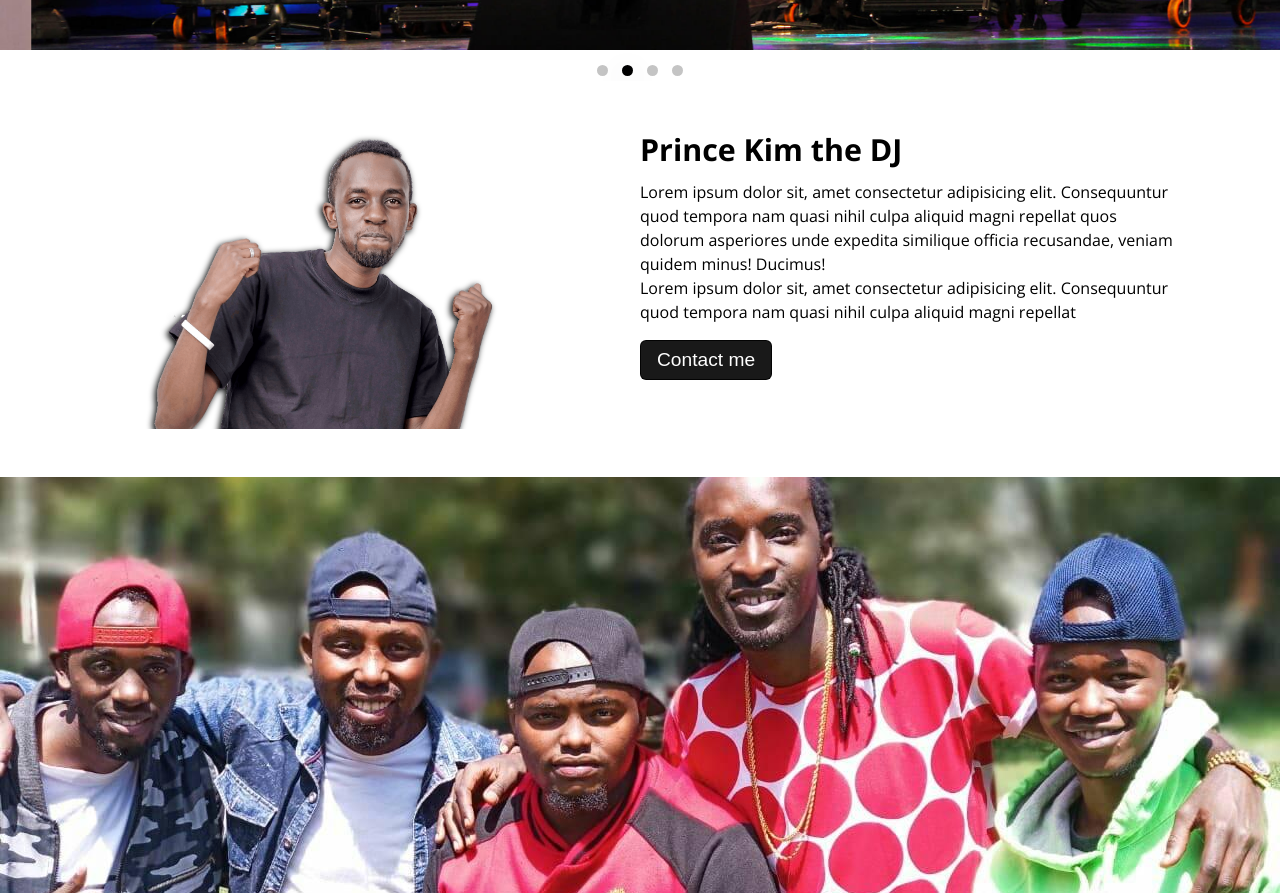
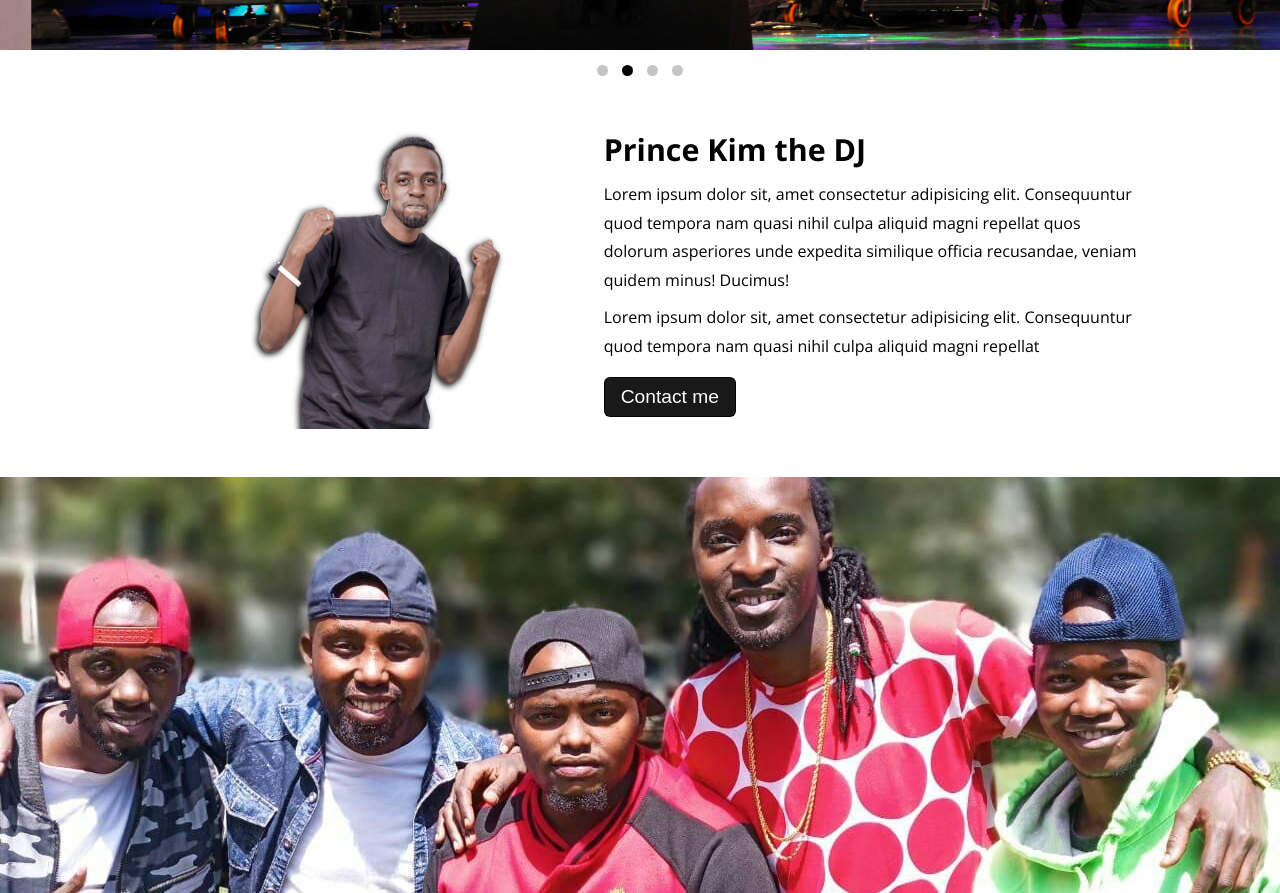
Before and after one commit to david-commit/dj-portfolio, a Next.js app: page / in a window 1280 px wide. Shown: the part 700-1593 px from the top of the page. Built offline with nearby package versions, Linux system fonts and the light colour scheme.

Commit message:
Style: Complete about section responsiveness

```diff
--- a/src/styles/NavBar.css
+++ b/src/styles/NavBar.css
@@ -112,6 +112,10 @@ header > section #hidden > a {
   height: min-content;
 }
 
+.home-about-text {
+  text-align: center;
+}
+
 .home-about-text h2 {
   padding-bottom: 0.6rem;
 }
@@ -134,6 +138,10 @@ header > section #hidden > a {
   background-color: transparent;
   color: black;
   transition: all 0.35s ease-in-out;
+}
+
+.home-about-additional-text {
+  display: none;
 }
 /* -- HOME - ABOUT -- */
 /* -- FULL IMAGE -- */
@@ -202,6 +210,7 @@ header > section #hidden > a {
 
   .home-about-text {
     width: 50%;
+    text-align: left;
   }
 
   .home-about-text h2 {
@@ -236,6 +245,28 @@ header > section #hidden > a {
   .slide {
     height: 650px;
   }
+
+  .home-about-container {
+    height: 300px;
+  }
+
+  .home-about-image {
+    width: 40%;
+  }
+
+  .home-about-image img {
+    max-width: 350px;
+  }
+
+  .home-about-text {
+    width: 58%;
+    text-align: left;
+  }
+
+  .home-about-additional-text {
+    display: flex;
+  }
+
   /* -- FULL IMAGE -- */
   .home-friends-full-seperator {
     height: 320px;
@@ -249,6 +280,27 @@ header > section #hidden > a {
 
 /* Large devices (desktops, 992px and above till next break point) */
 @media (min-width: 992px) {
+  header > section > nav > a {
+    font-size: 1.3rem;
+  }
+
+  .home-about-image {
+    width: 40%;
+  }
+
+  .home-about-image img {
+    max-width: 350px;
+  }
+
+  .home-about-text {
+    width: 58%;
+    text-align: left;
+  }
+
+  .home-about-additional-text {
+    padding-top: 0.5rem;
+  }
+
   /* -- FULL IMAGE -- */
   .home-friends-full-seperator {
     height: 350px;
@@ -262,6 +314,23 @@ header > section #hidden > a {
 
 /* Very large devices (desktops, 1200px and above till next break point) */
 @media (min-width: 1200px) {
+  .home-about-container {
+    justify-content: space-evenly;
+  }
+  .home-about-image {
+    width: 40%;
+    text-align: right;
+  }
+
+  .home-about-text {
+    width: 50%;
+  }
+
+      .home-about-text p {
+    line-height: 1.8rem;
+
+  }
+
   /* -- FULL IMAGE -- */
   .home-friends-full-seperator {
     height: 450px;
@@ -275,8 +344,18 @@ header > section #hidden > a {
 
 /* Very large devices (desktops, 1500px and above till next break point) */
 @media (min-width: 1500px) {
-    .slide {
+  .slide {
     height: 700px;
+  }
+
+  .home-about-text h2 {
+    font-size: 2rem;
+    padding-bottom: 1rem;
+  }
+
+    .home-about-text p {
+    font-size: 1.1rem;
+    color: var(--darkGray);
   }
   /* -- FULL IMAGE -- */
   .home-friends-full-seperator {
```
